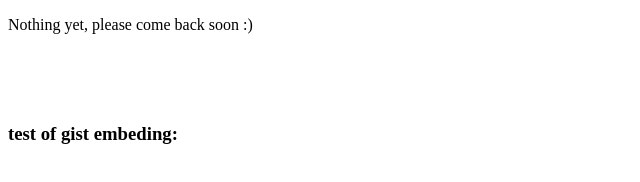
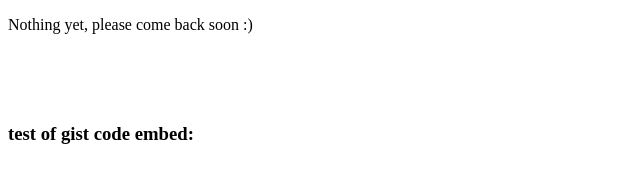
Before and after one commit to vukasinterzic/vukasinterzic.github.io, a plain HTML site: page index.html in a window 1280 px wide. Shown: the full height of the page, 0-640 px from the left. Drawn offline with Linux system fonts and the light colour scheme.

Commit message:
Update index.html

```diff
--- a/index.html
+++ b/index.html
@@ -9,7 +9,7 @@
 
 
     <br><br><br>
-    <h3>test of gist embeding:</h3>
+    <h3>test of gist code embed:</h3>
 
     <script src="https://gist.github.com/vukasinterzic/1ba6d75c43a2b8d9d271c50b4e44ef92.js"></script>
 
```
